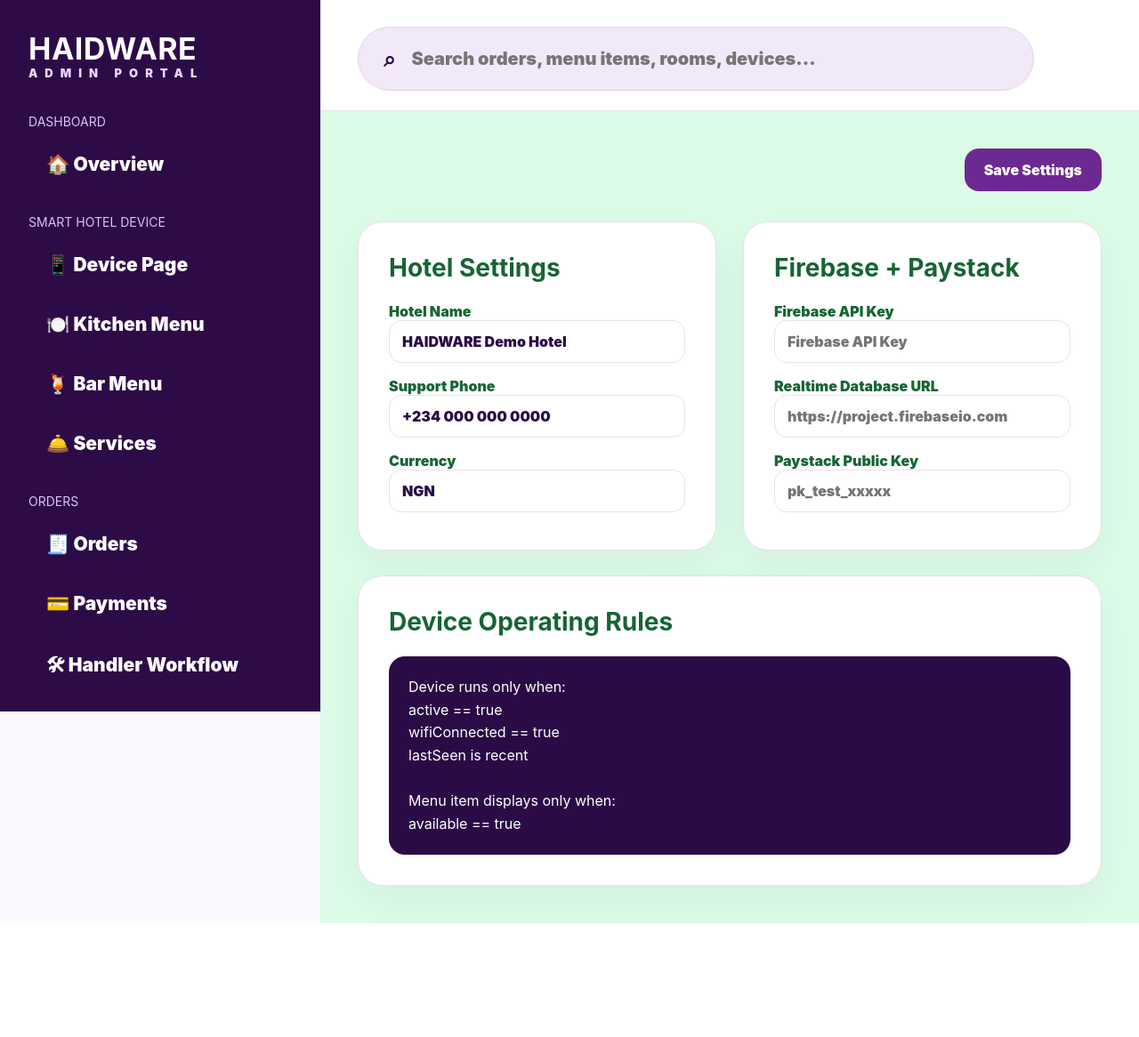
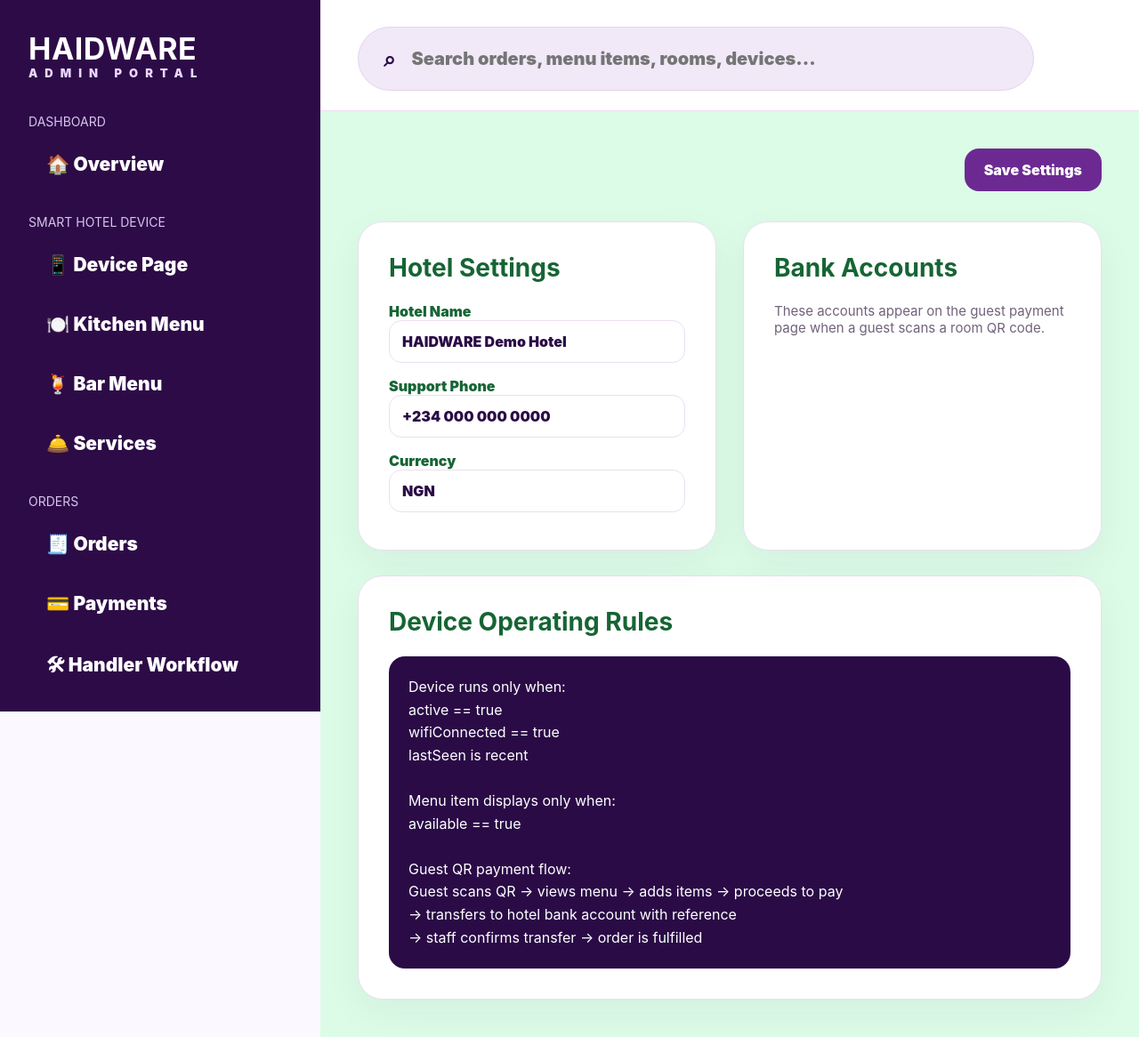
Before and after one commit to haidware/haidware-smart-hotel, a Django app: template templates/dashboard/settings.html in a window 1280 px wide. Shown: the whole page at 89% size. Before the commit the page ends 1038 px from the top, so only its background shows below. Run offline with Django 5.2, Linux system fonts and the light colour scheme; the template is opened without the code that fills it, so the values that code supplies are empty.

Commit message:
Redesign guest device + bank transfer payment flow (no Paystack)
- guest_device.html: new H-logo header, browse/payment/confirm pages, matches uploaded design
- Payment page: OPay + Access Bank radio cards, transfer reference, confirm button
- payments.html: replaced Paystack with OPay/Access Bank method/account columns + Confirm action
- settings.html: replaced Firebase/Paystack card with Bank Accounts config
- views.py: BANK_ACCOUNTS constant, updated PAYMENTS data, payments/settings/guest_device views

Co-authored-by: Copilot <223556219+Copilot@users.noreply.github.com>

```diff
--- a/templates/dashboard/settings.html
+++ b/templates/dashboard/settings.html
@@ -15,12 +15,17 @@
       </form>
     </article>
     <article class="content-card">
-      <h3>Firebase + Paystack</h3>
-      <form>
-        <label>Firebase API Key<input placeholder="Firebase API Key"></label>
-        <label>Realtime Database URL<input placeholder="https://project.firebaseio.com"></label>
-        <label>Paystack Public Key<input placeholder="pk_test_xxxxx"></label>
-      </form>
+      <h3>Bank Accounts</h3>
+      <p class="muted" style="margin-bottom:18px;font-size:15px">These accounts appear on the guest payment page when a guest scans a room QR code.</p>
+      {% for acct in bank_accounts %}
+        <div style="border:1px solid var(--line);border-radius:18px;padding:18px;margin-bottom:14px">
+          <strong style="font-size:16px">{{ acct.bank }}</strong>
+          <form style="margin-top:10px">
+            <label>Account Name<input value="{{ acct.name }}"></label>
+            <label>Account Number<input value="{{ acct.number }}"></label>
+          </form>
+        </div>
+      {% endfor %}
     </article>
   </section>
   <article class="content-card section-gap">
@@ -31,6 +36,11 @@ wifiConnected == true
 lastSeen is recent
 
 Menu item displays only when:
-available == true</pre>
+available == true
+
+Guest QR payment flow:
+Guest scans QR → views menu → adds items → proceeds to pay
+→ transfers to hotel bank account with reference
+→ staff confirms transfer → order is fulfilled</pre>
   </article>
 {% endblock %}
```
Also changed, not shown: dashboard/views.py (+13 -9 lines), templates/dashboard/payments.html (+35 -4 lines).
